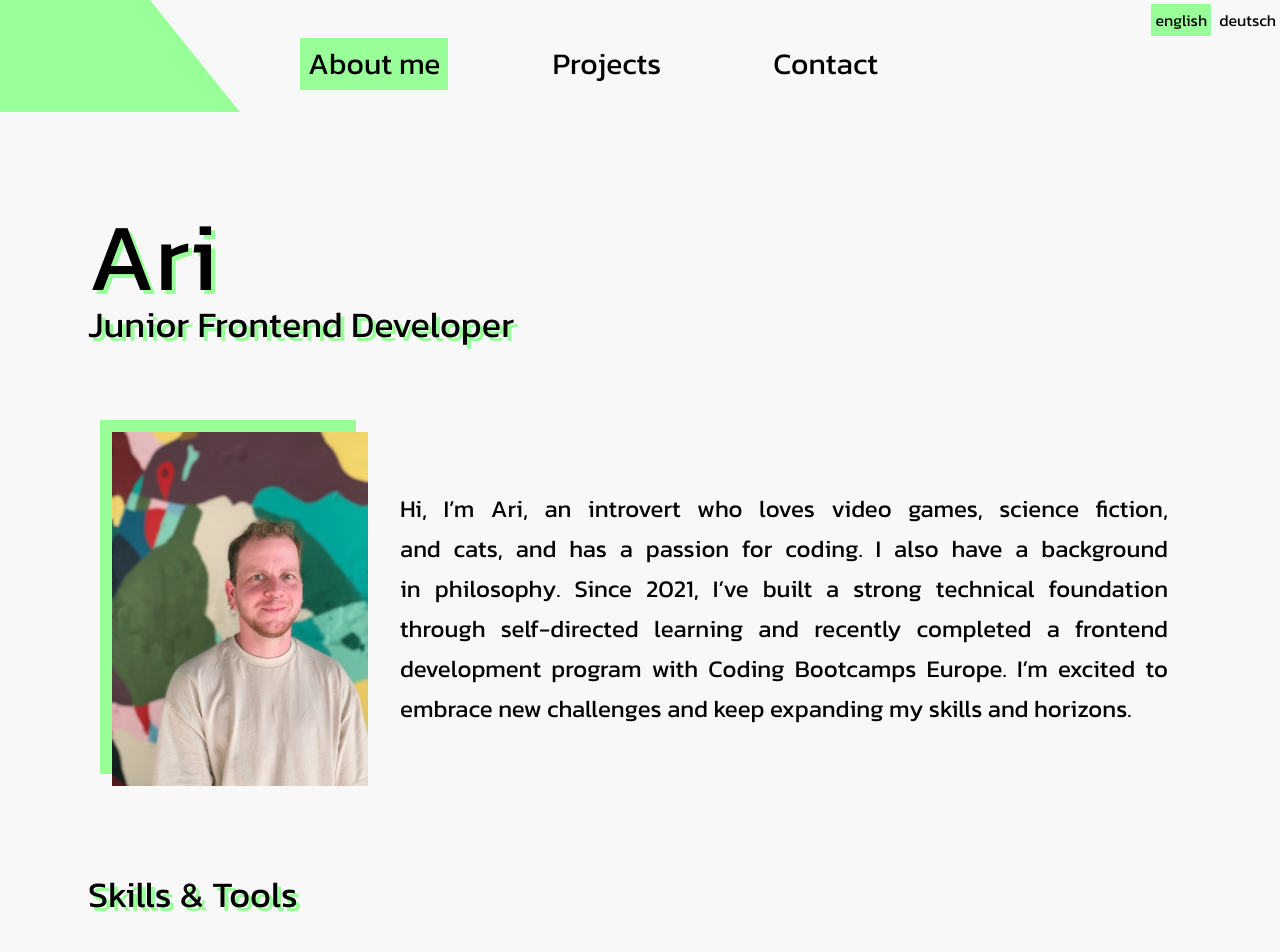
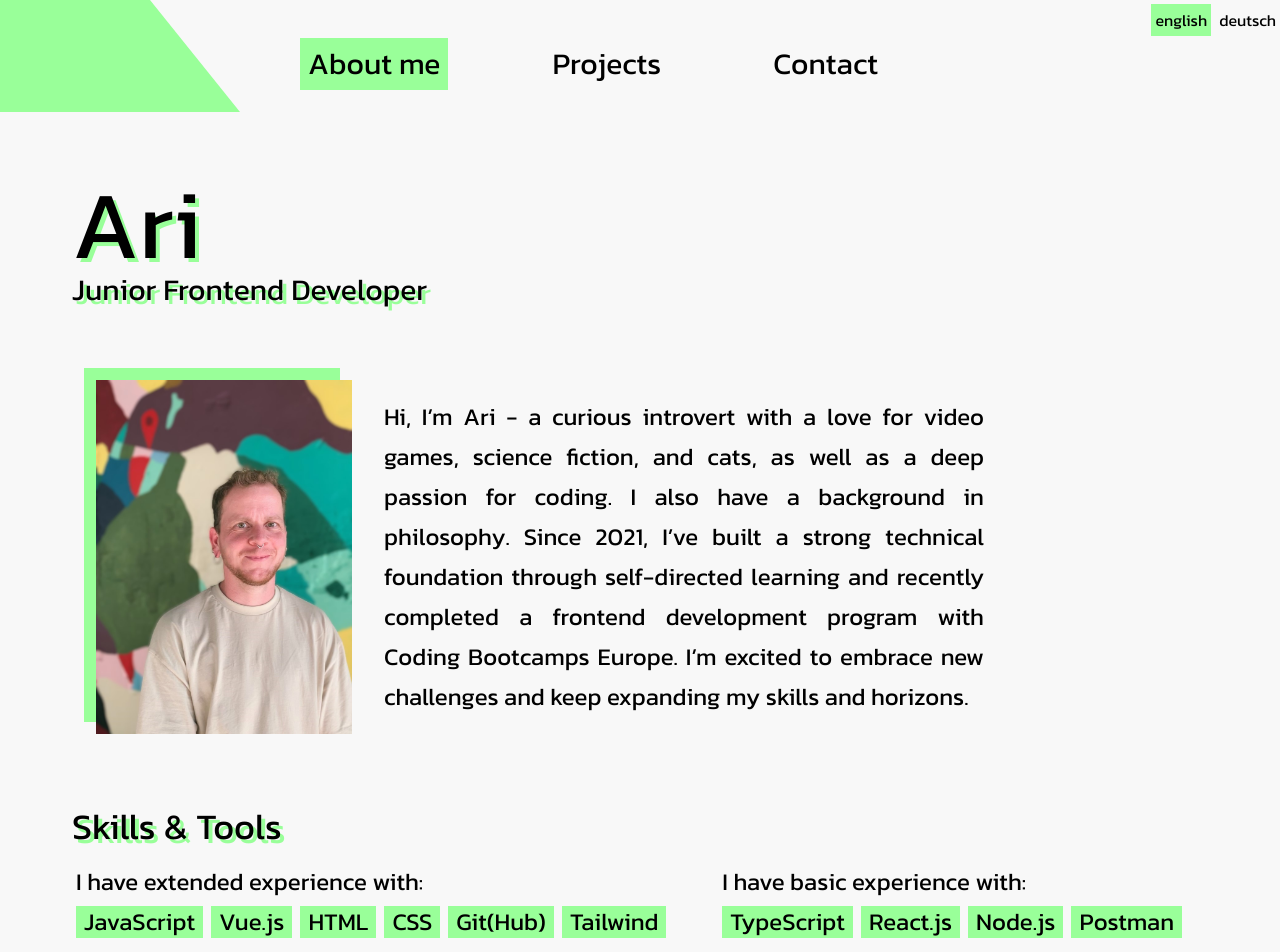
Before and after one commit to Artromi/Portfolio, a Vue app: page /about in a window 1280 px wide. Shown: the top 952 px of the page. Built offline with nearby package versions, Linux system fonts and the light colour scheme.

Commit message:
fix: padding in main and projects, some grammar checks in texts

```diff
--- a/src/App.vue
+++ b/src/App.vue
@@ -1,7 +1,7 @@
 <template>
   <div class="min-h-screen relative overflow-auto">
     <NavigationBar />
-    <main class="my-24 mx-auto px-12 max-w-[1200px]">
+    <main class="my-16 mx-auto pb-12 px-8 max-w-[1200px]">
       <RouterView />
     </main>
     <footer class="bg-mintGreen-100 h-12 w-full absolute bottom-0">
--- a/src/lang/en.json
+++ b/src/lang/en.json
@@ -3,7 +3,7 @@
     "hello": "hello world!"
   },
   "about": {
-    "bio": "Hi, I’m Ari, an introvert who loves video games, science fiction, and cats, and has a passion for coding. I also have a background in philosophy. Since 2021, I’ve built a strong technical foundation through self-directed learning and recently completed a frontend development program with Coding Bootcamps Europe. I’m excited to embrace new challenges and keep expanding my skills and horizons.",
+    "bio": "Hi, I’m Ari - a curious introvert with a love for video games, science fiction, and cats, as well as a deep passion for coding. I also have a background in philosophy. Since 2021, I’ve built a strong technical foundation through self-directed learning and recently completed a frontend development program with Coding Bootcamps Europe. I’m excited to embrace new challenges and keep expanding my skills and horizons.",
     "skills": {
       "extended": "I have extended experience with",
       "basic": "I have basic experience with"
--- a/src/views/AboutView.vue
+++ b/src/views/AboutView.vue
@@ -2,10 +2,10 @@
   <div>
     <div>
       <h1 class="text-8xl text-shadow">Ari</h1>
-      <h2 class="text-4xl text-shadow">{{ $t('titles.job') }}</h2>
+      <h2 class="text-3xl text-shadow">{{ $t('titles.job') }}</h2>
     </div>
 
-    <div class="flex flex-wrap gap-8 mt-16 items-center overflow-hidden p-6">
+    <div class="flex flex-wrap gap-8 mt-12 items-center overflow-hidden p-6">
       <img
         class="max-w-64 w-full sm:w-auto"
         style="box-shadow: -12px -12px #99ff99"
@@ -13,14 +13,15 @@
         alt="picture of ari"
       />
 
-      <p class="flex-1 min-w-80 text-2xl leading-10 text-balance text-justify">
+      <p class="flex-1 min-w-80 text-2xl leading-10 text-balance text-justify max-w-[600px]">
         {{ $t('about.bio') }}
       </p>
     </div>
 
-    <div class="mt-16">
-      <h4 class="text-4xl text-shadow">Skills & Tools</h4>
-      <div class="flex flex-wrap gap-12 mt-8">
+    <!-- skill and tool section -->
+    <div class="mt-12">
+      <h3 class="text-4xl text-shadow">Skills & Tools</h3>
+      <div class="flex flex-wrap gap-12 mt-4">
         <div>
           <h3 class="flex flex-wrap text-2xl p-1">{{ $t('about.skills.extended') }}:</h3>
           <p class="bg-mintGreen-100 px-2 mx-1 my-1 inline-block text-2xl">JavaScript</p>
--- a/src/views/ProjectsView.vue
+++ b/src/views/ProjectsView.vue
@@ -1,6 +1,6 @@
 <template>
   <!-- VOLO -->
-  <div class="py-12 px-14 min-w-[800px]">
+  <div class="px-14 min-w-[800px]">
     <h3 class="text-4xl text-shadow">Volodb</h3>
     <p class="text-black text-xl leading-8 text-justify mb-8">
       {{ $t('projects.volo') }}
```
